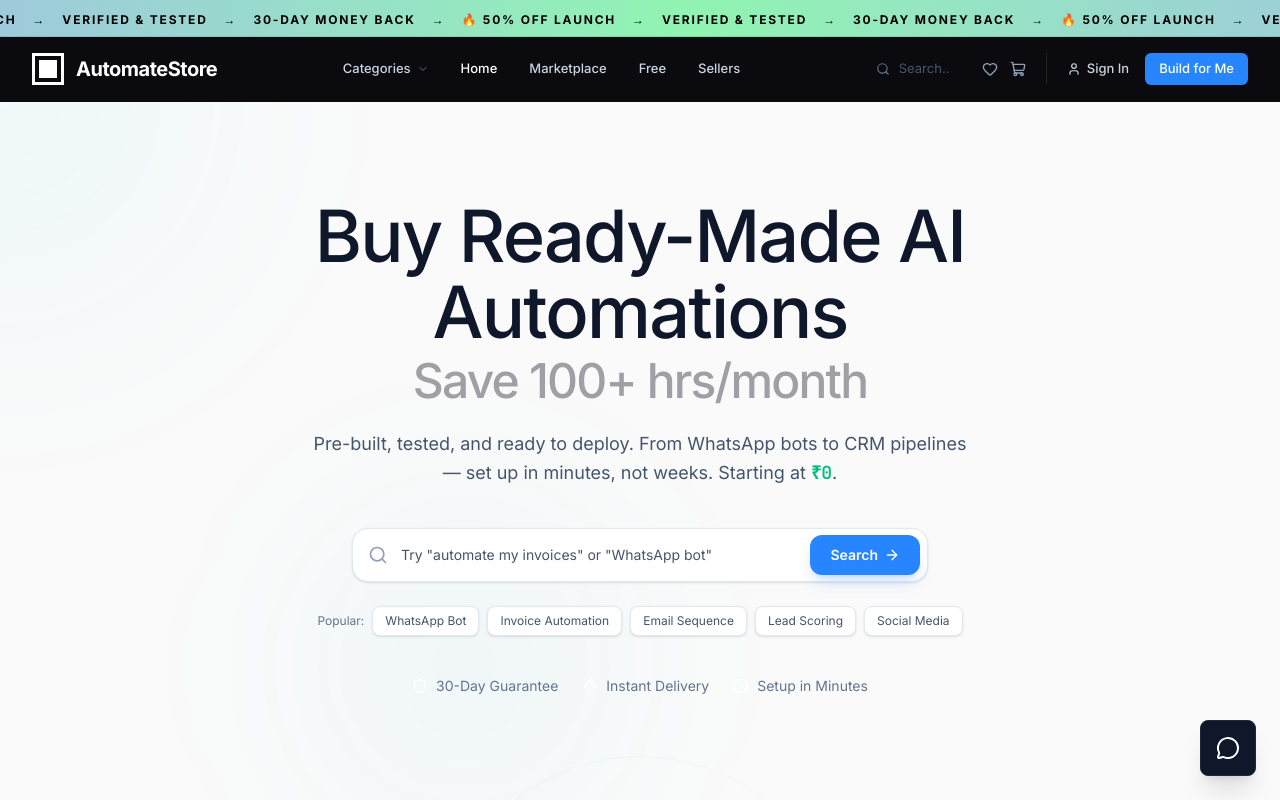
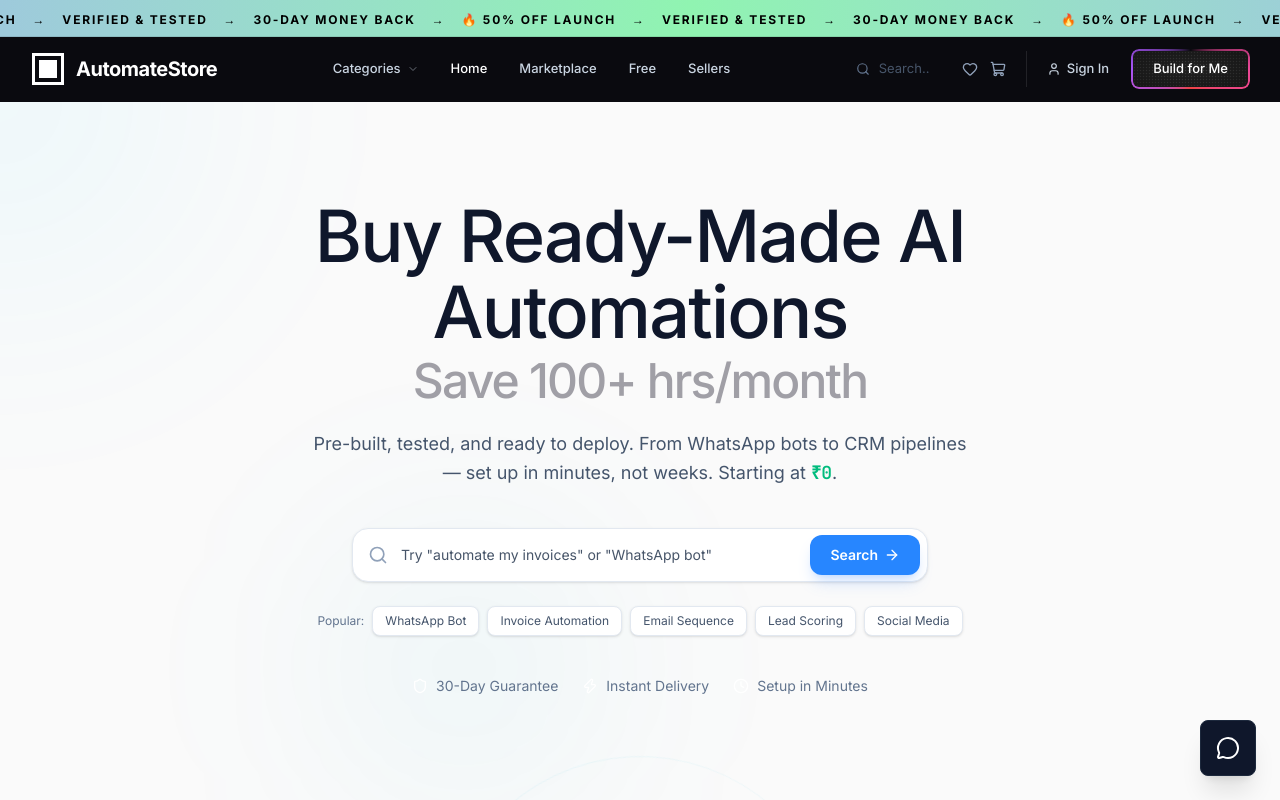
Before and after one commit to Aditya29-22/ai-automation-marketplace, a React (Vite) app: page / in a window 1280 px wide. Shown: the top 800 px of the page. Built offline with nearby package versions, Linux system fonts and the light colour scheme.

Commit message:
feat: build for me button

```diff
--- /dev/null
+++ b/src/components/BuildForMeButton.tsx
@@ -0,0 +1,19 @@
+import React from 'react';
+
+interface Props {
+  onClick: () => void;
+  className?: string;
+}
+
+export function BuildForMeButton({ onClick, className = '' }: Props) {
+  return (
+    <div className={`cyber-button-container ${className}`}>
+      <div className="cyber-btn-border-mask">
+        <div className="ide-border-spin" />
+      </div>
+      <button className="cyber-button" onClick={onClick}>
+        <div className="cyber-text">Build for Me</div>
+      </button>
+    </div>
+  );
+}
--- a/src/components/Navbar.tsx
+++ b/src/components/Navbar.tsx
@@ -1,5 +1,6 @@
 import { useState, useEffect } from 'react';
 import { Search, ShoppingCart, Heart, User, Menu, X, Zap, ChevronDown, Sparkles, MessageSquare, Mail, Users, ShoppingBag, Smartphone, DollarSign, Briefcase, HeadphonesIcon, BarChart, FileText, Settings, Bot, Target, Factory } from 'lucide-react';
+import { BuildForMeButton } from './BuildForMeButton';
 
 const categoryIcons: Record<string, React.ReactNode> = {
   'whatsapp': <MessageSquare className="w-4 h-4" />,
@@ -236,12 +237,7 @@ export default function Navbar() {
                 </button>
               )}
 
-              <button
-                onClick={() => setCustomRequestOpen(true)}
-                className="px-3.5 py-1.5 bg-[#2786FF] hover:bg-blue-600 text-white text-[13px] font-medium rounded-md transition-colors whitespace-nowrap"
-              >
-                Build for Me
-              </button>
+              <BuildForMeButton onClick={() => setCustomRequestOpen(true)} className="ml-2" />
             </div>
 
             {/* Mobile menu toggle */}
@@ -290,12 +286,9 @@ export default function Navbar() {
                   <User className="w-4 h-4" /> Sign In
                 </button>
               )}
-              <button
-                onClick={() => { setCustomRequestOpen(true); setMobileOpen(false); }}
-                className="flex items-center justify-center gap-2 px-3 py-2.5 mt-2 bg-[#2786FF] hover:bg-blue-600 text-white text-[13px] font-medium rounded-lg"
-              >
-                Build for Me
-              </button>
+              <div className="mt-2 w-full">
+                <BuildForMeButton onClick={() => { setCustomRequestOpen(true); setMobileOpen(false); }} className="w-full justify-center" />
+              </div>
             </div>
           </div>
         )}
--- a/src/index.css
+++ b/src/index.css
@@ -215,6 +215,19 @@ body {
   aspect-ratio: 1;
   background: conic-gradient(from 0deg, transparent 0deg, #ec4899 90deg, #ef4444 180deg, #a855f7 270deg, transparent 360deg);
   animation: spin-center 6s linear infinite;
+}
+
+.cyber-btn-border-mask {
+  position: absolute;
+  inset: -2px;
+  border-radius: 8px; /* 6px (button rounded-md) + 2px (padding) */
+  padding: 2px;
+  -webkit-mask: linear-gradient(#fff 0 0) content-box, linear-gradient(#fff 0 0);
+  -webkit-mask-composite: xor;
+  mask-composite: exclude;
+  pointer-events: none;
+  overflow: hidden;
+  z-index: 20;
 }
 
 .stagger-1 { animation-delay: 0.05s; opacity: 0; }
@@ -650,3 +663,59 @@ button:active {
   text-shadow: 0 0 1px hsla(var(--highlight-color-hue), 100%, 90%, 90%);
   animation: none;
 }
+
+/* ===== CYBER BUTTON ===== */
+.cyber-button-container {
+  position: relative;
+  display: inline-flex;
+}
+
+.cyber-button {
+  position: relative;
+  cursor: pointer;
+  border: none;
+  padding: 0 20px;
+  height: 36px;
+  width: 100%;
+  display: flex;
+  align-items: center;
+  justify-content: center;
+  background: #111;
+  color: #fff;
+  border-radius: 6px;
+}
+
+.cyber-button:hover {
+  background: #1a1a1a;
+}
+
+.cyber-text {
+  position: relative;
+  z-index: 1;
+  font-size: 13px;
+  font-weight: 500;
+  white-space: nowrap;
+}
+
+.cyber-button::before {
+  content: "";
+  position: absolute;
+  inset: 0;
+  opacity: 0.2;
+  background: radial-gradient(
+      circle at 50% 50%,
+      #0000 0,
+      #0000 20%,
+      #111111aa 50%
+    ),
+    radial-gradient(ellipse 100% 100%, #fff, #fff0);
+  background-size:
+    3px 3px,
+    auto auto;
+  transition: 0.3s;
+  border-radius: inherit;
+}
+
+.cyber-button:hover::before {
+  opacity: 0.3;
+}
```
